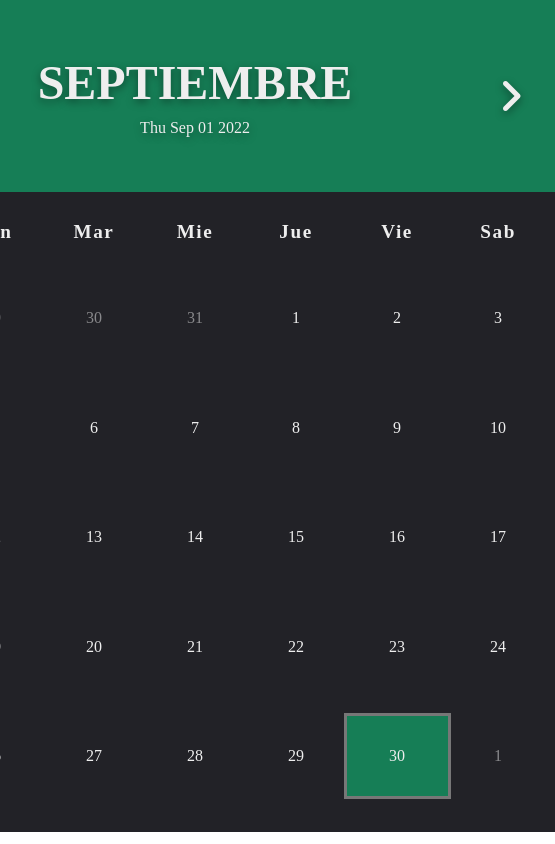
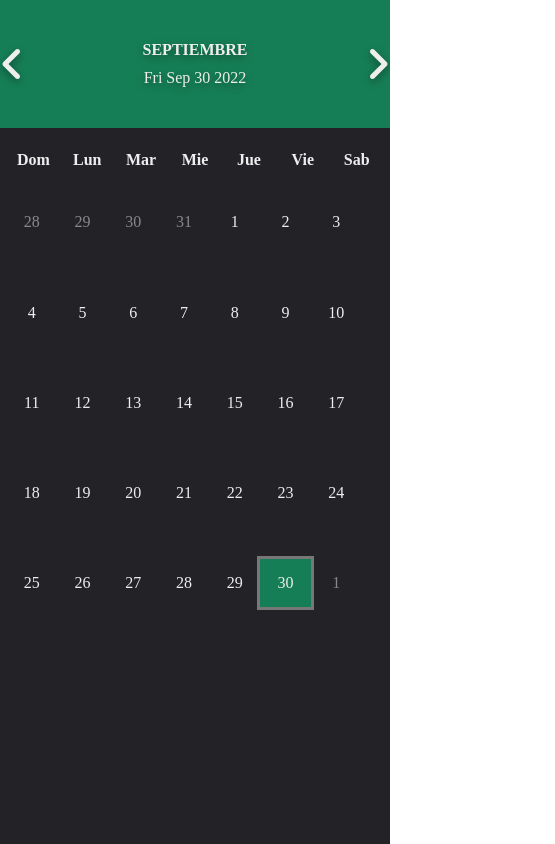
Before and after one commit to FacundoDLR/Calendario-App, a plain HTML site: page index.html in a window 390 px wide. Shown: the whole page, 555 px wide, since content can reach past the window. Drawn offline with Linux system fonts and the light colour scheme.

Commit message:
Funciones de seleccion de meses anteriores y posteriores aplicadas

```diff
--- a/Estilos/style.css
+++ b/Estilos/style.css
@@ -101,3 +101,42 @@
     background-color: #167e56;
     outline: .2rem solid #777;
 }
+
+/* Responsive */
+
+@media  screen and (max-width: 786px){
+    .calendar{
+        width: 100vw;
+        height: 100vh;
+    }
+
+    .month{
+        height: 8rem;
+        padding: 0;
+    }
+
+    .date h1{
+        font-size: 1rem;
+    }
+
+    .weekdays{
+        height: 4rem;
+    }
+
+    .weekdays div{
+        font-size: 1rem;
+        letter-spacing: 0;
+    }
+
+    .days{
+        height: 29rem;
+        width: auto;
+        padding: 0 0.2;
+    }
+
+    .days div{
+        width: calc(22.2rem/7);
+        height: 3rem;
+        height: none;
+    }
+}
--- a/Scripts/script.js
+++ b/Scripts/script.js
@@ -1,18 +1,32 @@
 const date = new Date();
+
+const renderCalendar = () => {
 
     date.setDate(1);
 
     const monthDays = document.querySelector(".days");
 
-const lastDay = new Date(date.getFullYear(),date.getMonth() + 1, 0).getDate();
+    const lastDay = new Date(
+    date.getFullYear(),
+    date.getMonth() + 1,
+    0
+    ).getDate();
 
-const prevLastDay = new Date(date.getFullYear(),date.getMonth(), 0).getDate();
+    const prevLastDay = new Date(
+    date.getFullYear(),
+    date.getMonth(),
+    0
+    ).getDate();
 
     const firstDayIndex = date.getDay();
 
-const lastDayIndex = new Date(date.getFullYear(),date.getMonth() + 1, 0).getDay();
+    const lastDayIndex = new Date(
+    date.getFullYear(),
+    date.getMonth() + 1,
+    0
+    ).getDay();
 
-const nextDays = 7 - lastDayIndex -1;
+    const nextDays = 7 - lastDayIndex - 1;
 
     const months = [
         "Enero",
@@ -31,23 +45,39 @@ const months = [
 
     document.querySelector(".date h1").innerHTML = months[date.getMonth()];
 
-document.querySelector(".date p").innerHTML = date.toDateString();
+    document.querySelector(".date p").innerHTML = new Date().toDateString();
 
     let days = "";
 
-for(let x = firstDayIndex; x > 0; x--){
-    days += `<div class = "prev-date">${prevLastDay - x + 1}</div>`
+    for (let x = firstDayIndex; x > 0; x--) {
+        days += `<div class = "prev-date">${prevLastDay - x + 1}</div>`;
     }
 
-for(let i = 1; i<=lastDay; i++){
-    if(i===new Date().getDate() && date.getMonth() === new Date().getMonth()){
+    for (let i = 1; i <= lastDay; i++) {
+        if (
+        i === new Date().getDate() &&
+        date.getMonth() === new Date().getMonth()
+        ) {
         days += `<div class="today">${i}</div>`;
-    }else{
+        } else {
         days += `<div>${i}</div>`;
         }
     }
 
-for(let j = 1;j <= nextDays; j++){
-    days += `<div class = "next-date">${j}</div>`
+    for (let j = 1; j <= nextDays; j++) {
+        days += `<div class = "next-date">${j}</div>`;
         monthDays.innerHTML = days;
     }
+};
+
+document.querySelector(".prev").addEventListener("click", () => {
+    date.setMonth(date.getMonth() - 1);
+    renderCalendar();
+});
+
+document.querySelector(".next").addEventListener("click", () => {
+    date.setMonth(date.getMonth() + 1);
+    renderCalendar();
+});
+
+renderCalendar();
--- a/index.html
+++ b/index.html
@@ -1,5 +1,5 @@
 <!DOCTYPE html>
-<html lang="en">
+<html lang="es">
 <head>
     <meta charset="UTF-8">
     <meta http-equiv="X-UA-Compatible" content="IE=edge">
```
Lines whose indentation alone changed are shown as unchanged.
